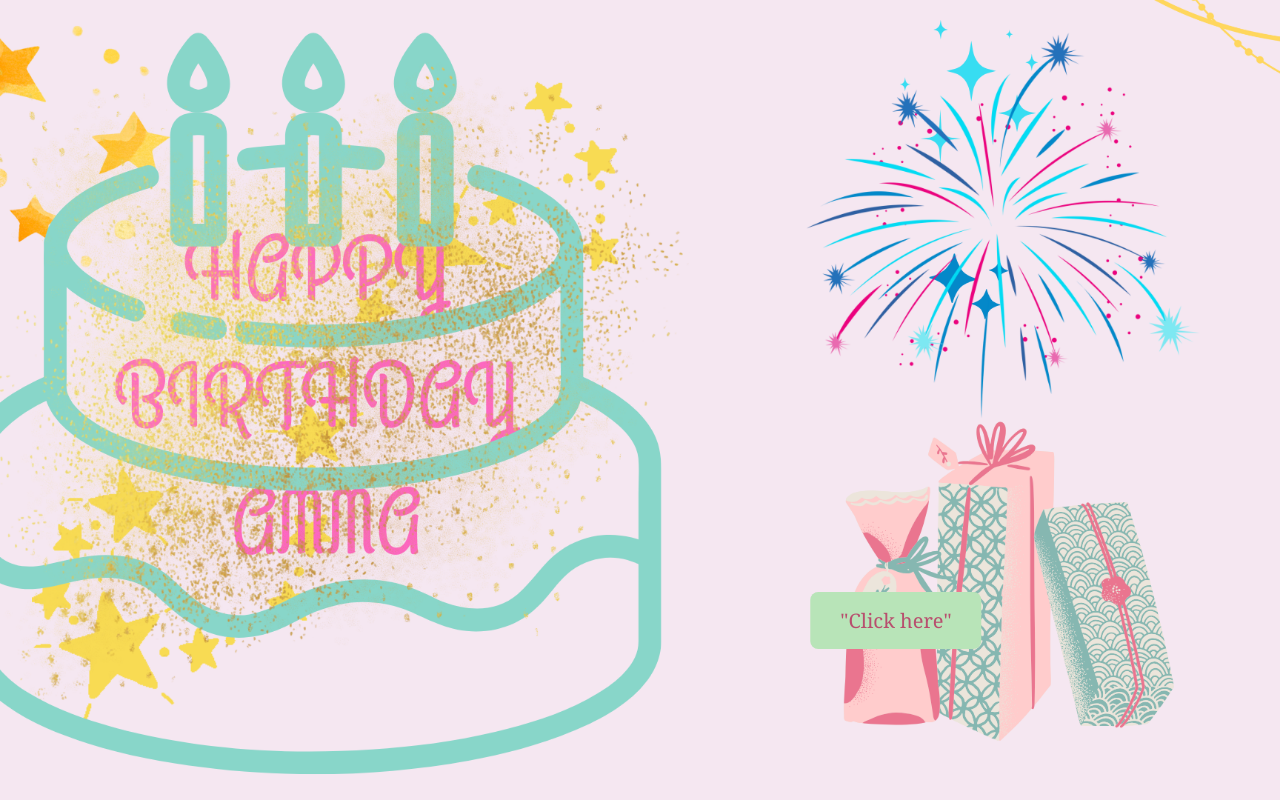
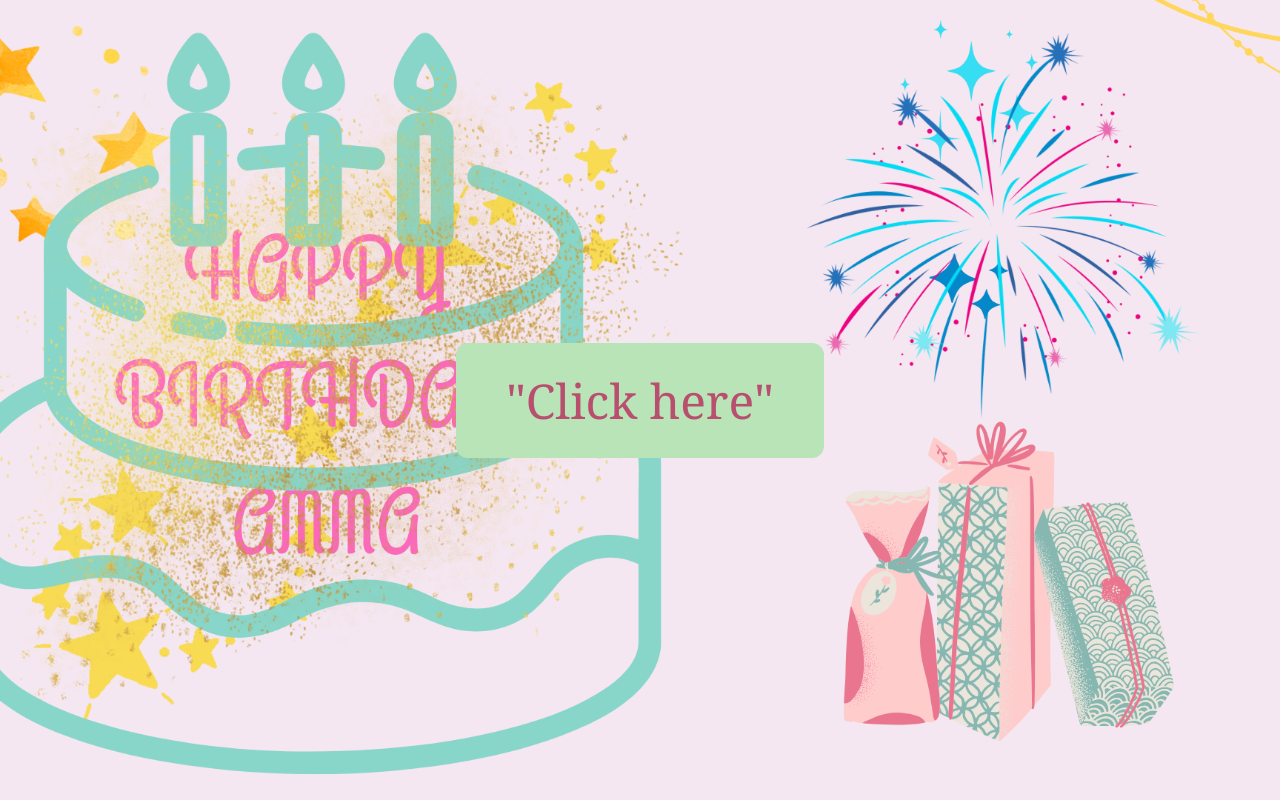
Before and after one commit to Vijaykp12/Amma, a plain HTML site: page index.html in a window 1280 px wide. Drawn offline with Linux system fonts and the light colour scheme.

Commit message:
Update birthday.css

```diff
--- a/birthday.css
+++ b/birthday.css
@@ -1,8 +1,9 @@
 body, html {
     margin: 0;
     padding: 0;
-    height: 100vh; /* Full-screen */
-    width: 100%;  /* Full width */
+    height: 100vh;
+    width: 100vw;
+    overflow: hidden;
 }
 
 .background {
@@ -10,30 +11,34 @@ body, html {
     background-position: center;
     background-repeat: no-repeat;
     background-size: cover;
-    height: 100vh; /* Ensure it fills viewport height */
-    width: 100vw; /* Full width */
-    position: relative; /* To position button relative to this */
+    height: 100vh;
+    width: 100vw;
+    position: relative;
+    display: flex;
+    justify-content: center;
+    align-items: center;
 }
 
-
 .click {
-    position: absolute;
-    top: 74%;
-    left: 70%;
-    transform: translateX(-50%); /* Perfect horizontal centering */
-    padding: 15px 30px;
-    font-size: 20px;
+    padding: 20px 40px;
+    font-size: 2rem;
     font-family: Cambria, Cochin, Georgia, Times, 'Times New Roman', serif;
     color: rgb(184, 79, 110);
     background-color: rgb(184, 228, 184);
     cursor: pointer;
     border: none;
-    border-radius: 8px;
+    border-radius: 12px;
     transition: background-color 0.3s ease, transform 0.2s ease;
 }
 
-/* Hover effect */
 .click:hover {
     background-color: rgb(160, 210, 160);
     transform: scale(1.05);
 }
+
+@media (orientation: landscape) {
+    .click {
+        font-size: 3rem;
+        padding: 25px 50px;
+    }
+}
```
